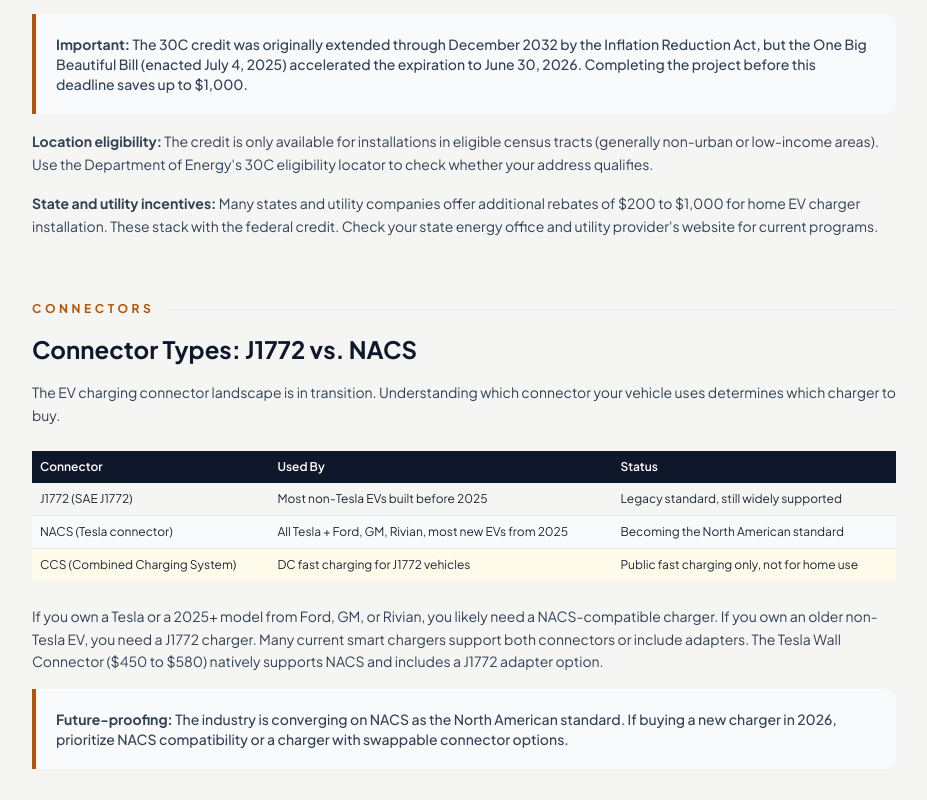
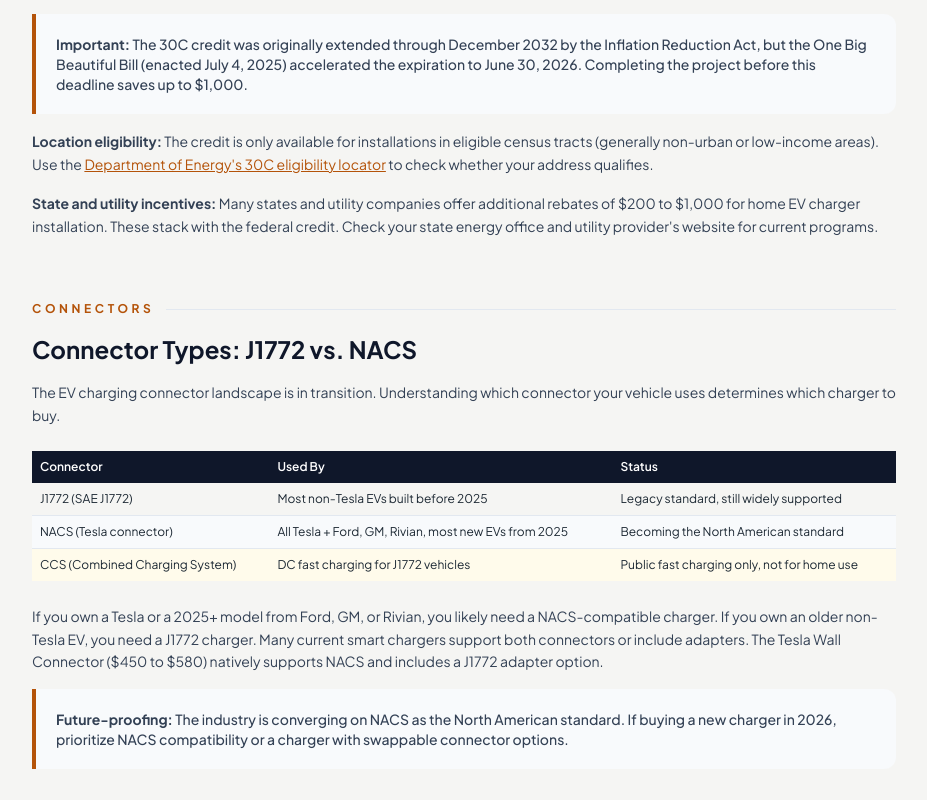
Before and after one commit to thebasementguide2026/thegarage.guide-, a Next.js app: page /guides/ev-charger-installation in a window 1280 px wide. Shown: the part 4800-5600 px from the top of the page, without its empty margins (176-1103 px from the left). Built offline with nearby package versions, Linux system fonts and the light colour scheme.

Commit message:
Add DOE 30C eligibility locator hyperlink on ev-charger-installation

```diff
--- a/app/guides/ev-charger-installation/page.tsx
+++ b/app/guides/ev-charger-installation/page.tsx
@@ -241,7 +241,7 @@ export default function EVChargerInstallation() {
           <div className='bg-slate-50 border-l-4 border-amber-700 p-5 rounded-r-lg mb-4'>
             <p className='text-slate-700 font-medium text-sm'><strong>Important:</strong> The 30C credit was originally extended through December 2032 by the Inflation Reduction Act, but the One Big Beautiful Bill (enacted July 4, 2025) accelerated the expiration to June 30, 2026. Completing the project before this deadline saves up to $1,000.</p>
           </div>
-          <p className='text-slate-700 leading-relaxed mb-4 text-sm'><strong>Location eligibility:</strong> The credit is only available for installations in eligible census tracts (generally non-urban or low-income areas). Use the Department of Energy&apos;s 30C eligibility locator to check whether your address qualifies.</p>
+          <p className='text-slate-700 leading-relaxed mb-4 text-sm'><strong>Location eligibility:</strong> The credit is only available for installations in eligible census tracts (generally non-urban or low-income areas). Use the <a href='https://afdc.energy.gov/laws/ev_tax_credits' target='_blank' rel='noopener noreferrer' className='text-amber-700 underline hover:text-amber-900'>Department of Energy&apos;s 30C eligibility locator</a> to check whether your address qualifies.</p>
           <p className='text-slate-700 leading-relaxed mb-4 text-sm'><strong>State and utility incentives:</strong> Many states and utility companies offer additional rebates of $200 to $1,000 for home EV charger installation. These stack with the federal credit. Check your state energy office and utility provider&apos;s website for current programs.</p>
         </div>
 
@@ -372,7 +372,7 @@ export default function EVChargerInstallation() {
             </div>
             <div className='border-b border-slate-200 pb-4'>
               <h3 className='text-base font-bold text-slate-900 mb-2'>Is the federal tax credit still available?</h3>
-              <p className='text-slate-700 text-sm'>The Section 30C credit &mdash; 30 percent of equipment and installation costs up to $1,000 &mdash; is available for chargers placed in service through June 30, 2026 in eligible census tracts. After that date, no federal residential charger credit exists under current law. The credit is non-refundable and claimed by filing IRS Form 8911 with your federal tax return. Check the Department of Energy&apos;s 30C eligibility locator to confirm your address qualifies before counting on this credit.</p>
+              <p className='text-slate-700 text-sm'>The Section 30C credit &mdash; 30 percent of equipment and installation costs up to $1,000 &mdash; is available for chargers placed in service through June 30, 2026 in eligible census tracts. After that date, no federal residential charger credit exists under current law. The credit is non-refundable and claimed by filing IRS Form 8911 with your federal tax return. Check the <a href='https://afdc.energy.gov/laws/ev_tax_credits' target='_blank' rel='noopener noreferrer' className='text-amber-700 underline hover:text-amber-900'>Department of Energy&apos;s 30C eligibility locator</a> to confirm your address qualifies before counting on this credit.</p>
             </div>
           </div>
         </div>
```
